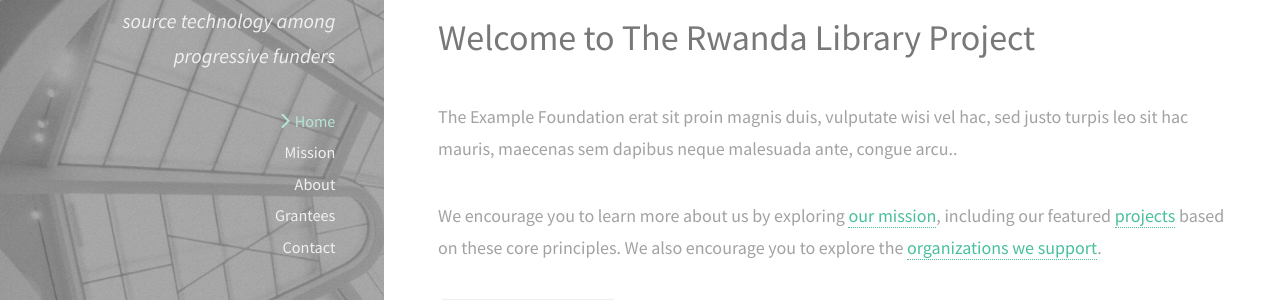
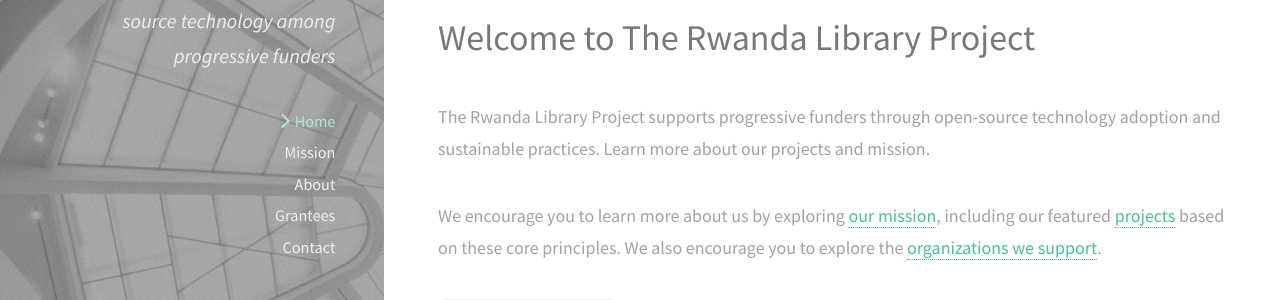
Before and after one commit to rural-cs/rural-cs.github.io, a Jekyll site: the page built from index.html, in a window 1280 px wide and 900 px high. Shown: the part 197-497 px from the top of the window. Built offline with Jekyll 4.4.1, drawn with Linux system fonts in a browser that asks for light colours; nearby versions of some CDN libraries; library files that are not in the unit come from our copies.

Commit message:
Update _config.yml

```diff
--- a/_config.yml
+++ b/_config.yml
@@ -4,23 +4,23 @@
 grant_application_login: https://www.grantinterface.com/Common/LogOn.aspx?eqs=kw_123456_EXAMPLE
 
 # Social media settings
-# Enter the full profile url (e.g. https://twitter.com/smartergiving)
+# Enter the full profile URL (e.g., https://twitter.com/yourfoundation)
 profile_twitter: https://twitter.com/examplefdn
 profile_facebook: https://facebook.com/the-example-foundation
-profile_instagram: https://www.instagram.com/ronanrm_/
-profile_github: https://www.facebook.com/ronanrussel.andal/
+profile_instagram: https://www.instagram.com/ronanrm_/  # Updated to your Instagram
+profile_github: https://github.com/rwandalibraryproject  # Change this to your project's GitHub repo URL
 
 # Site settings
-title: # Defaults to foundation_name if left blank
-description: > # this means to start on the next line (which needs to be indented two spaces)"
-  The Example Foundation erat sit proin magnis duis, vulputate wisi vel hac, sed justo turpis leo sit hac mauris, maecenas sem dapibus neque malesuada ante, congue arcu..
+title: The Rwanda Library Project  # Sets the browser tab title
+description: >
+  The Rwanda Library Project supports progressive funders through open-source technology adoption and sustainable practices. Learn more about our projects and mission.
 
 # Google settings
-live: false # enter 'true' when you're ready for the site to be indexed by Google and other web crawlers
+live: true  # Set to true if you're ready for search engines to index your site
 
 # Jekyll settings
-baseurl: /foundation-website-template # Leave this blank unless your site is located on a subpath, e.g. /blog
-url: https://smartergiving.org # Typically http://www.yourdomain.org
+baseurl: ""  # Leave this blank for the root domain (e.g., https://rwandalibraryproject.github.io)
+url: https://rwandalibraryproject.github.io  # The live GitHub Pages URL for your site
 collections:
   featured-cards:
     output: true
```
